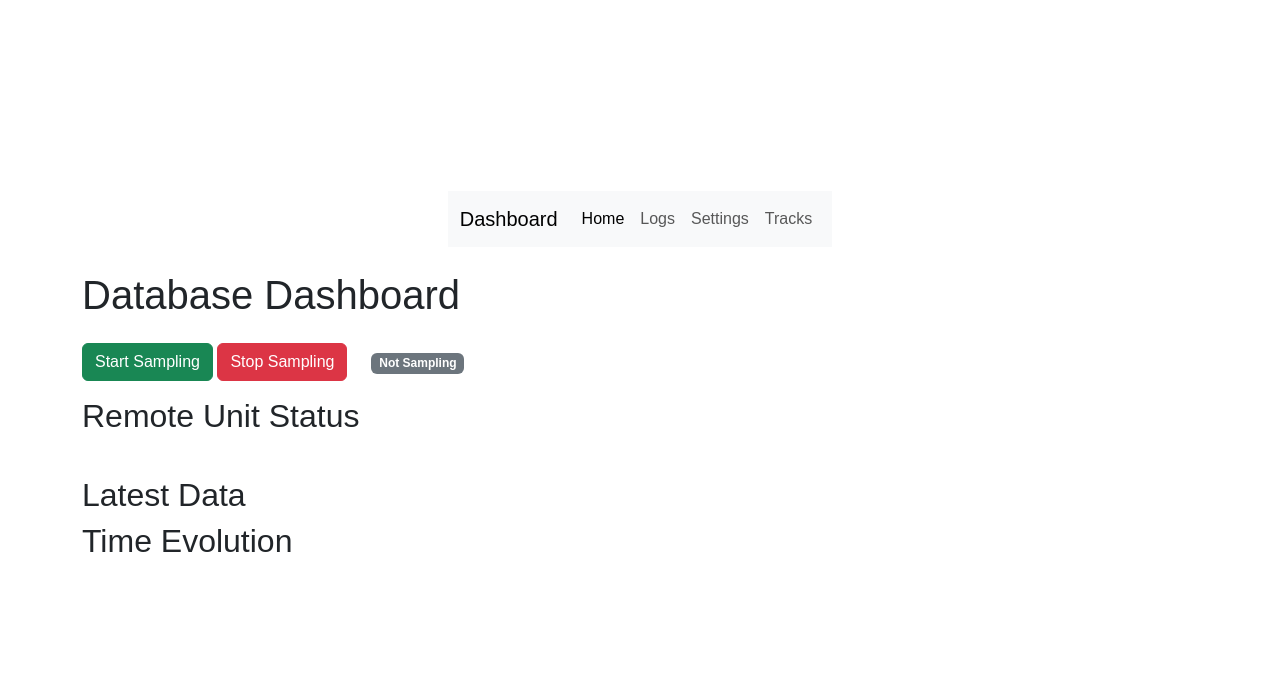
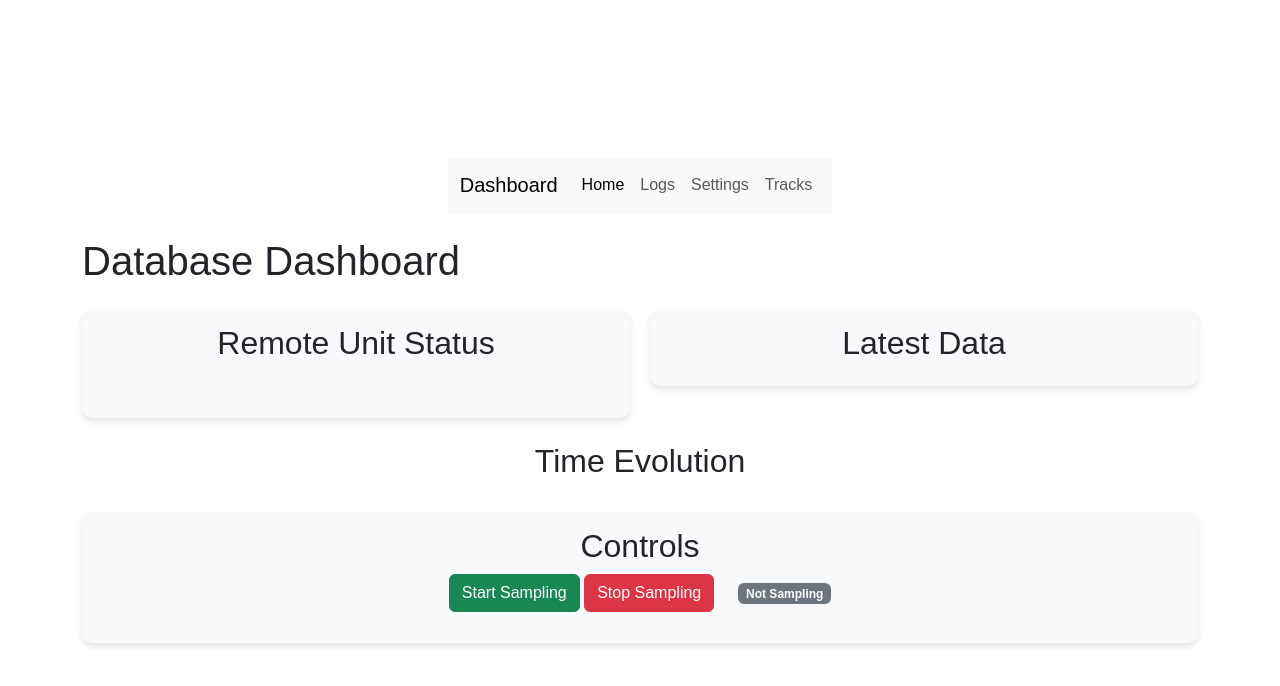
Before and after one commit to Audace-Sailing-Team/mothics, a Python web app: template mothics/templates/index.html in a window 1280 px wide. Shown: the top 686 px of the page. Run offline with Jinja, Linux system fonts and the light colour scheme; the template is opened without the code that fills it, so the values that code supplies are empty; some libraries are stand-ins or nearby versions.

Commit message:
Refactor dashboard

```diff
--- a/mothics/static/style.css
+++ b/mothics/static/style.css
@@ -53,33 +53,81 @@ body {
 
 /* Styling for the plot container */
 .plot-container {
+    /* display: flex; */
+    /* justify-content: space-between; */
+    /* align-items: flex-start; */
+    /* flex-wrap: wrap; /\* Allows stacking when needed *\/ */
+    /* gap: 20px; */
     display: flex;
     flex-direction: column;
     align-items: center; /* Center-align plot container */
     gap: 20px;
 }
 
-.card-container {
+.data-grid {
     display: flex;
     flex-wrap: wrap;
-    gap: 1rem;
+    gap: 15px;
     justify-content: center;
+    margin-top: 20px;
 }
 
-.card {
-    border: 1px solid #ccc;
-    border-radius: 8px;
-    padding: 1rem;
-    width: 300px;
-    box-shadow: 0 2px 4px rgba(0, 0, 0, 0.1);
+.data-card {
+    background: #ffffff;
+    padding: 15px;
+    border-radius: 10px;
+    box-shadow: 0 4px 6px rgba(0,0,0,0.1);
+    width: 220px;
+    text-align: center;
+    transition: 0.3s;
 }
 
-.card-header {
-    background-color: #f8f9fa;
-    padding: 0.5rem;
-    border-bottom: 1px solid #ddd;
+.data-card:hover {
+    transform: scale(1.05);
 }
 
-.card-body {
-    padding: 0.5rem;
+.value {
+    font-size: 24px;
+    font-weight: bold;
 }
+
+.timestamp {
+    font-size: 14px;
+    color: gray;
+}
+
+/* Wrapper to hold both status and data sections */
+.dashboard-container {
+    display: flex;
+    justify-content: space-between;
+    align-items: flex-start;
+    flex-wrap: wrap; /* Allows stacking when needed */
+    gap: 20px;
+}
+
+/* Ensures both sections take equal width on larger screens */
+.status-section, .data-section {
+    flex: 1;
+    min-width: 300px; /* Ensures they don't shrink too much */
+}
+
+/* Status container styling */
+.status-section {
+    display: flex;
+    flex-direction: column;
+    align-items: center;
+    background: #f8f9fa;
+    padding: 15px;
+    border-radius: 10px;
+    box-shadow: 0 4px 6px rgba(0,0,0,0.1);
+}
+
+/* Responsive: Stacks items when viewport is narrow */
+@media (max-width: 768px) {
+    .dashboard-container {
+        flex-direction: column; /* Stack on small screens */
+    }
+    .status-section, .data-section {
+        width: 100%;
+    }
+}
--- a/mothics/templates/index.html
+++ b/mothics/templates/index.html
@@ -1,83 +1,9 @@
-<!-- <!DOCTYPE html> -->
-<!-- <html lang="en"> -->
-<!-- <head> -->
-<!--     <meta charset="UTF-8"> -->
-<!--     <meta name="viewport" content="width=device-width, initial-scale=1.0"> -->
-<!--     <title>Database Dashboard</title> -->
-
-<!--     <\!-- Bootstrap CSS -\-> -->
-<!--     <link rel="stylesheet" href="https://cdn.jsdelivr.net/npm/bootstrap@5.3.0/dist/css/bootstrap.min.css"> -->
-<!--     <link rel="stylesheet" href="{{ url_for('static', filename='style.css') }}">  -->
-
-<!--     <\!-- Bokeh Scripts -\-> -->
-<!--     <script src="https://cdn.bokeh.org/bokeh/release/bokeh-3.6.2.min.js"></script> -->
-<!--     <script src="https://cdn.bokeh.org/bokeh/release/bokeh-widgets-3.6.2.min.js"></script> -->
-<!--     <script src="https://cdn.bokeh.org/bokeh/release/bokeh-tables-3.6.2.min.js"></script> -->
-
-<!--     <\!-- Custom CSS -\-> -->
-<!--     <link rel="stylesheet" href="{{ url_for('static', filename='style.css') }}"> -->
-<!-- </head> -->
-
-<!-- <body> -->
-<!--   <div class="container mt-4"> -->
-<!--         <h1 class="mb-4">Database Dashboard</h1> -->
-
-<!--         <\!-- Remote Unit Status -\-> -->
-<!--         <h2>Remote Unit Status</h2> -->
-<!--         <div id="status-container" class="status-container"> -->
-<!--             <\!-- Status will be updated here -\-> -->
-<!--         </div> -->
-
-<!--         <\!-- Latest Data -\-> -->
-<!--         <h2>Latest Data</h2> -->
-<!--         <div class="table-responsive" id="table-container"> -->
-<!--             <\!-- Table will be updated here -\-> -->
-<!--         </div> -->
-
-<!--         <\!-- Time Evolution -\-> -->
-<!--         <h2>Time Evolution</h2> -->
-<!--         <div class="plot-container my-4" id="plot-container"> -->
-<!--             {{ script | safe }} -->
-<!--             {{ div | safe }} -->
-<!--         </div> -->
-
-<!--     </div> -->
-
-<!--     <\!-- JavaScript -\-> -->
-<!--     <script> -->
-<!--         const auto_refresh = {{ auto_refresh }}; -->
-
-<!--         // Function to update the dashboard dynamically -->
-<!--         async function updateDashboard() { -->
-<!--             try { -->
-<!--                 // Fetch and update the latest data table -->
-<!--                 const tableResponse = await fetch('/get_table'); -->
-<!--                 const tableHtml = await tableResponse.text(); -->
-<!--                 document.getElementById('table-container').innerHTML = tableHtml; -->
-
-<!--                 // Fetch and update the remote unit status -->
-<!--                 const statusResponse = await fetch('/get_status'); -->
-<!--                 const statusHtml = await statusResponse.text(); -->
-<!--                 document.getElementById('status-container').innerHTML = statusHtml; -->
-
-<!--             } catch (error) { -->
-<!--                 console.error("Error updating dashboard:", error); -->
-<!--             } -->
-<!--         } -->
-
-<!--         // Automatically refresh the dashboard at the specified interval -->
-<!--         setInterval(updateDashboard, auto_refresh); -->
-<!--         updateDashboard(); -->
-<!--     </script> -->
-<!-- </body> -->
-<!-- </html> -->
-
 <!DOCTYPE html>
 <html lang="en">
 <head>
     <meta charset="UTF-8">
     <meta name="viewport" content="width=device-width, initial-scale=1.0">
-    <title>Database Dashboard</title>
+    <title>Dashboard</title>
 
     <!-- Bootstrap CSS -->
     <link rel="stylesheet" href="{{ url_for('static', filename='bootstrap.min.css') }}">
@@ -125,43 +51,54 @@
     <div class="container mt-4">
     <h1 class="mb-4">Database Dashboard</h1>
 
-    <!-- Sampling Control Buttons and Indicator -->
-    <div class="row mb-3 align-items-center">
-      <div class="col-auto">
-        <button id="startSamplingBtn" class="btn btn-success">Start Sampling</button>
-        <button id="stopSamplingBtn" class="btn btn-danger">Stop Sampling</button>
+    <div class="dashboard-container">
+      <!-- Remote Unit Status -->
+      <div class="status-section">
+	<h2>Remote Unit Status</h2>
+	<div id="status-container" class="status-container">
+          <!-- Status will be updated here -->
+	</div>
       </div>
-      <div class="col-auto">
-        <span id="samplingStatusIndicator" class="badge bg-secondary">Not Sampling</span>
+
+      <!-- Latest Data -->
+      <div class="status-section">
+	<h2>Latest Data</h2>
+	<div id="table-container">
+	  <!-- Cards will be dynamically inserted here -->
+	</div>
       </div>
     </div>
 
-    <!-- Remote Unit Status -->
-    <h2>Remote Unit Status</h2>
-    <div id="status-container" class="status-container">
-        <!-- Status will be updated here -->
+    <!-- Time Evolution -->
+    <div class="plot-container my-4" id="plot-container">
+      <h2>Time Evolution</h2>
+      {{ script | safe }}
+      {{ div | safe }}
     </div>
 
-    <!-- Latest Data -->
-    <h2>Latest Data</h2>
-    <div class="table-responsive" id="table-container">
-        <!-- Table will be updated here -->
+    <!-- Sampling Control Buttons and Indicator -->
+    <div class="status-section">
+      <h2>Controls</h2>
+      <div class="row mb-3 align-items-center">
+	<div class="col-auto">
+          <button id="startSamplingBtn" class="btn btn-success">Start Sampling</button>
+          <button id="stopSamplingBtn" class="btn btn-danger">Stop Sampling</button>
+	</div>
+	<div class="col-auto">
+          <span id="samplingStatusIndicator" class="badge bg-secondary">Not Sampling</span>
+	</div>
+      </div>
     </div>
 
-    <!-- Time Evolution -->
-    <h2>Time Evolution</h2>
-    <div class="plot-container my-4" id="plot-container">
-        {{ script | safe }}
-        {{ div | safe }}
     </div>
-    </div>
+
+
     <script>
     const auto_refresh = {{ auto_refresh }};
 
     // Function to update the dashboard dynamically
     async function updateDashboard() {
         try {
-            // Fetch and update the latest data table
             const tableResponse = await fetch('/get_table');
             const tableHtml = await tableResponse.text();
             document.getElementById('table-container').innerHTML = tableHtml;
```
Also changed, not shown: mothics/templates/table.html (+13 -38 lines).
